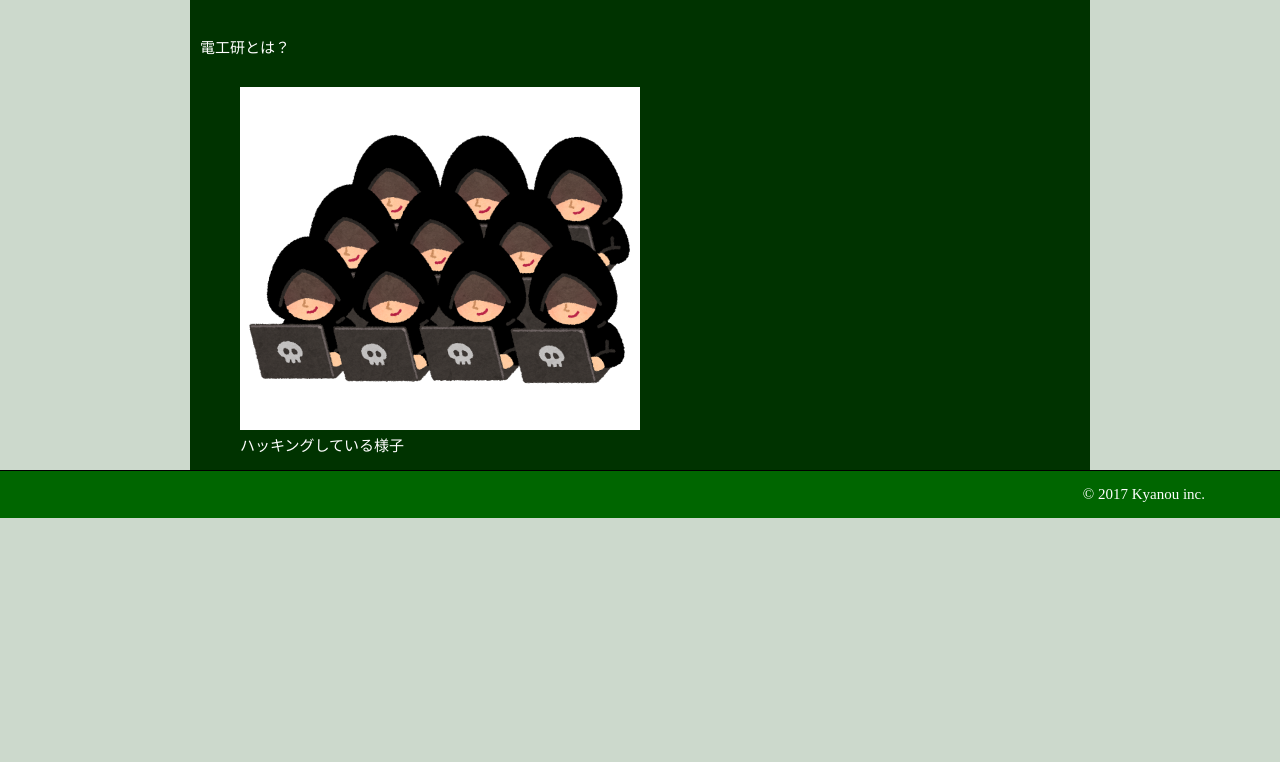
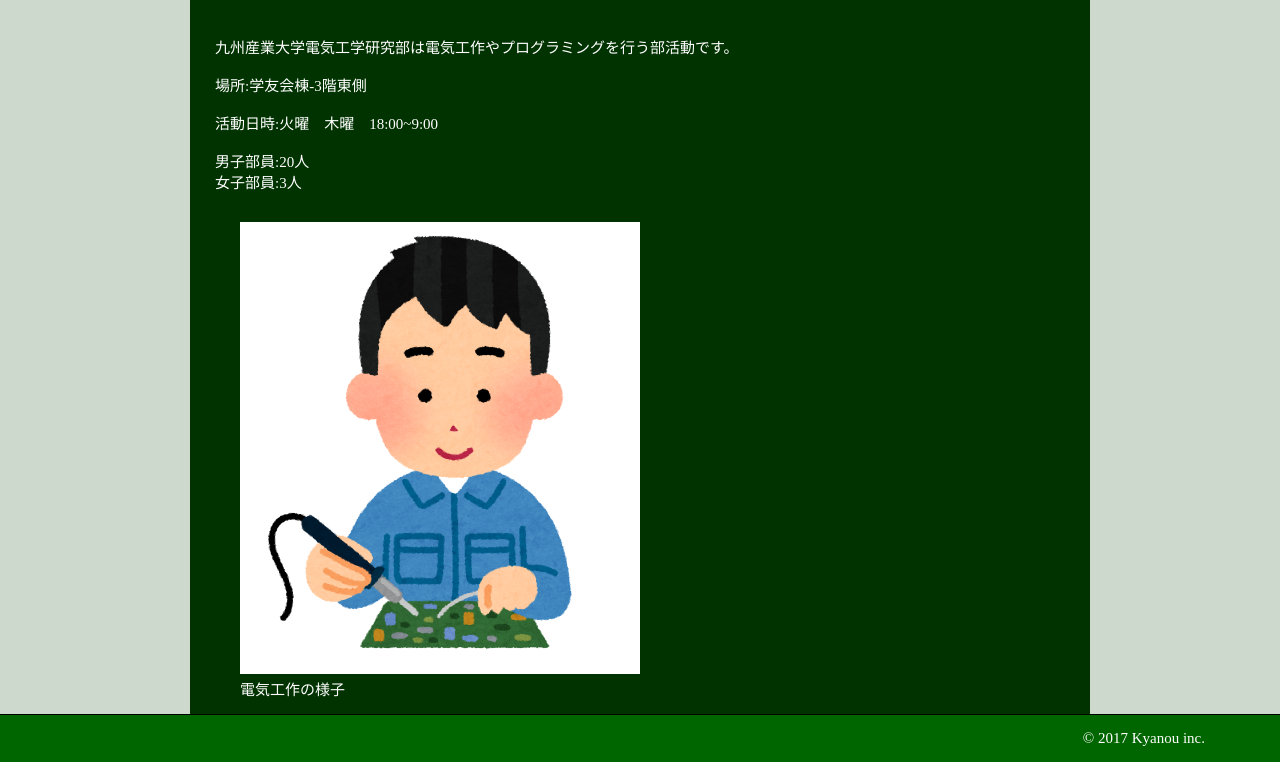
Before and after one commit to ksu-denkoken/ksu-denkoken, a plain HTML site: page index.html in a window 1280 px wide. Shown: the part 310-1072 px from the top of the page. Before the commit the page ends 828 px from the top, so only its background shows below. Drawn offline with nearby package versions, Linux system fonts and the light colour scheme; a web font is replaced by a local one.

Commit message:
add content

```diff
--- a/css/styles.css
+++ b/css/styles.css
@@ -106,7 +106,7 @@ header {
   width: 25%;
   padding: 10px 0;
   box-sizing:border-box;
-  border: 1px solid #000000;
+  border: 1px solid #FFF;
   background-color: #228B22;
   text-align: center;
   font-size: 2rem;
@@ -130,6 +130,9 @@ header {
 /*max-510px*/
 .HolyGrail-main {
   margin: 0 10px;
+}
+.text {
+  margin: 0 15px;
 }
 
 .HolyGrail-ads {
--- a/index.html
+++ b/index.html
@@ -40,13 +40,23 @@
       <div class="HolyGrail-content">
         <main class="HolyGrail-main">
           <h2>About</h2>
-          <p>電工研とは？</p>
+          <div class="text">
+            <p>九州産業大学電気工学研究部は電気工作やプログラミングを行う部活動です。<br>
+              <br>
+              場所:学友会棟-3階東側<br>
+              <br>
+              活動日時:火曜　木曜　18:00~9:00<br>
+              <br>
+              男子部員:20人<br>
+              女子部員:3人
+            </p>
+          </div>
           <div class="my-gallery">
             <figure>
-              <a href="images/irasutoya_blackhat.png" data-size="800x686">
-                <img src="images/irasutoya_blackhat.png" alt="blackhat"/>
+              <a href="images/job_handa_duke.png" data-size="700x790">
+                <img src="images/job_handa_duke.png" alt="blackhat"/>
               </a>
-              <figcaption>ハッキングしている様子</figcaption>
+              <figcaption>電気工作の様子</figcaption>
             </figure>
           </div>
         </main>
```
Also changed, not shown: qanda.html (+13 -1 lines), images/job_handa_duke.png (added).
